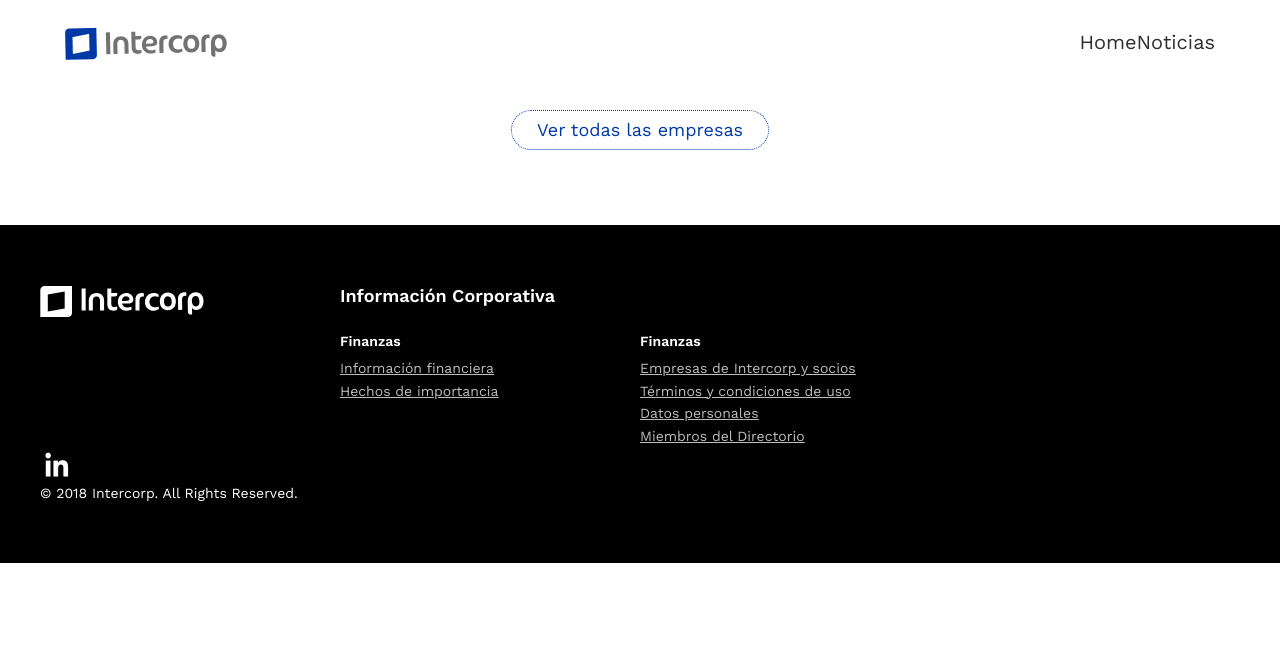
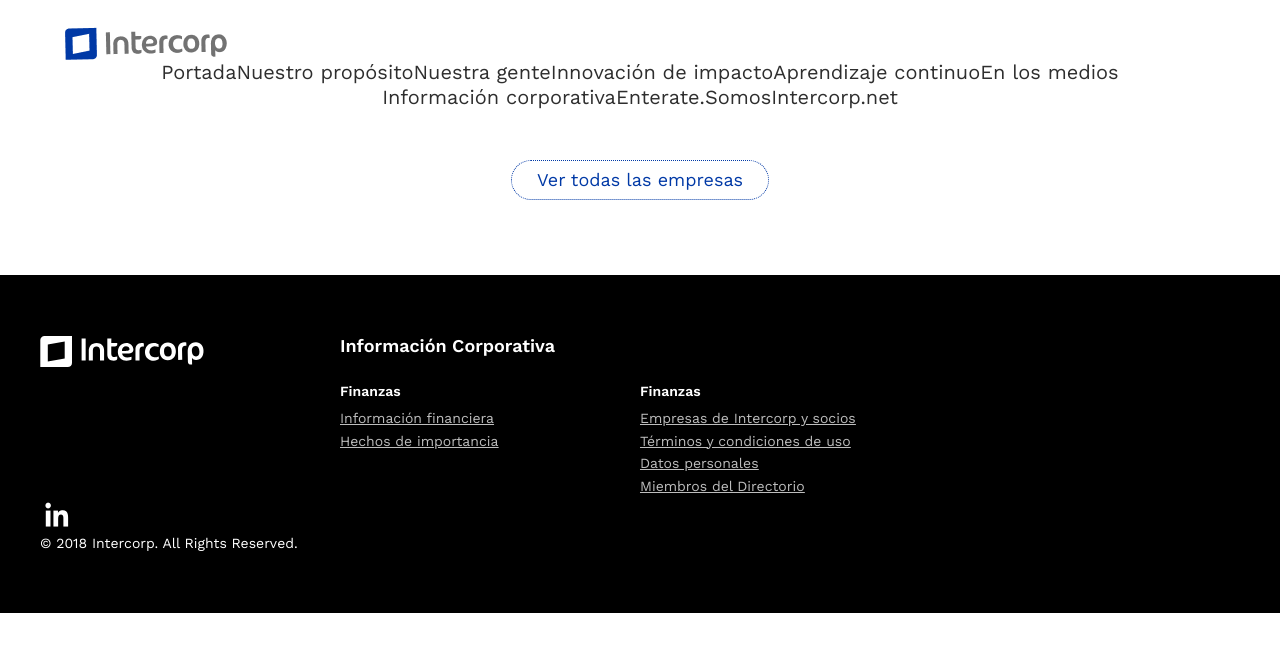
Before and after one commit to nandoll/github-actions, a Next.js app: page / in a window 1280 px wide. Shown: the top 652 px of the page. Built offline with nearby package versions, Linux system fonts and the light colour scheme.

Commit message:
Agregando secciones y enlaces paginas faltantes

```diff
--- a/components/ui/Navbar/MainNavbar.js
+++ b/components/ui/Navbar/MainNavbar.js
@@ -4,9 +4,14 @@ import Link from 'next/link'
 export const MainNavbar = () => {
     return (
       <nav className="md:ml-auto flex flex-wrap items-center text-base justify-center">
-            <Link className="mr-5 hover:text-gray-900" href="/"> Home  </Link>
-            {/* <Link className="mr-5 hover:text-gray-900" href="/nuestra-gente">Nuestra gente</Link>             */}
-            <Link className="mr-5 hover:text-gray-900" href="/noticias">Noticias</Link>
+            <Link className="mr-5 hover:text-gray-900" href="/"> Portada  </Link>
+            <Link className="mr-5 hover:text-gray-900" href="/proposito"> Nuestro propósito  </Link>
+            <Link className="mr-5 hover:text-gray-900" href="/nuestra-gente">Nuestra gente</Link>
+            <Link className="mr-5 hover:text-gray-900" href="/innovacion"> Innovación de impacto </Link>
+            <Link className="mr-5 hover:text-gray-900" href="/aprendizaje"> Aprendizaje continuo  </Link>
+            <Link className="mr-5 hover:text-gray-900" href="/noticias"> En los medios</Link>
+            <Link className="mr-5 hover:text-gray-900" href="/"> Información corporativa </Link>
+            <Link className="mr-5 hover:text-gray-900" href="/"> Enterate.SomosIntercorp.net</Link>
         </nav>
     )
 }
```
Also changed, not shown: pages/aprendizaje.js (added), pages/innovacion.js (added), pages/proposito.js (added).
